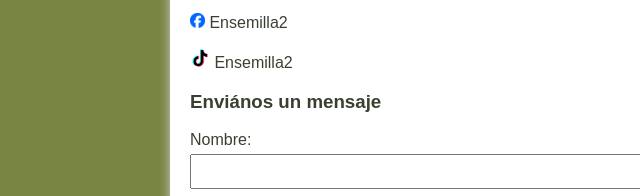
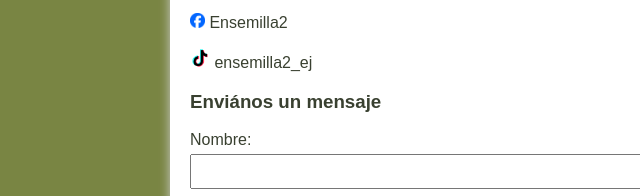
Before and after one commit to ensemilla2/ensemillados, a plain HTML site: page index.html in a window 1280 px wide. Shown: the part 1737-1933 px from the top of the page, 0-640 px from the left. Drawn offline with Linux system fonts and the light colour scheme.

Commit message:
Update index.html

```diff
--- a/index.html
+++ b/index.html
@@ -157,7 +157,7 @@
 </p>
  <p>
   <img src="tik.png" alt="TikTok" width="20" height="20">
-  Ensemilla2
+ensemilla2_ej
 </p>
 
 
```
